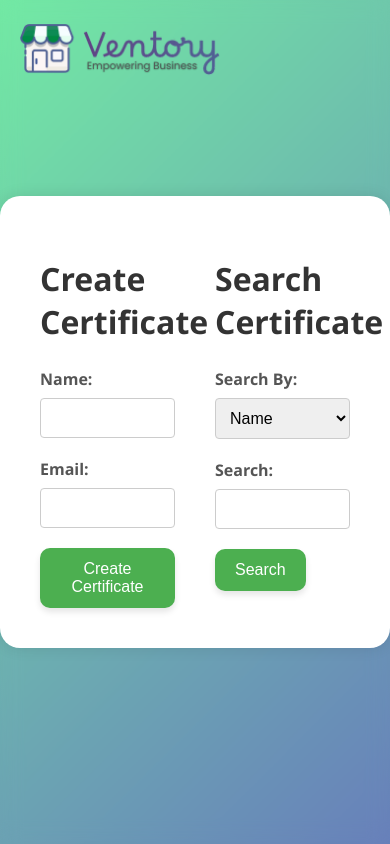
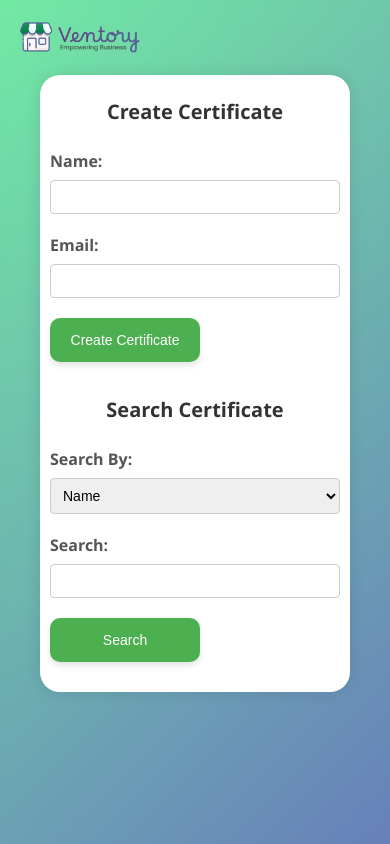
Before and after one commit to Rudra-Garg/Ventory_T2, a Flask app: page / in a window 390 px wide. Run offline with Flask 3, Linux system fonts and the light colour scheme.

Commit message:
Made dashboard responsive

```diff
--- a/static/css/index.css
+++ b/static/css/index.css
@@ -3,38 +3,53 @@ body {
     margin: 0;
     padding: 0;
     display: flex;
-    justify-content: center;
-    align-items: center;
-    height: 100vh;
+    justify-content: space-between;
+    align-items: flex-start;
+    min-height: 100vh;
     background: linear-gradient(135deg, rgba(79, 228, 141, 0.8), rgba(66, 96, 169, 0.8));
     backdrop-filter: blur(10px);
+    box-sizing: border-box;
+    flex-direction: column;
+    overflow-x: hidden;
+
 }
-.logo {
-    position: absolute;
+
+.logo-container {
+    position: fixed;
     top: 20px;
     left: 20px;
+    z-index: 1;
+}
+
+.logo {
     width: 200px;
     height: auto;
 }
+
 .container {
     background-color: #fff;
     padding: 40px;
     border-radius: 20px;
     box-shadow: 0 0 15px rgba(0, 0, 0, 0.1);
     max-width: 1000px;
-    width: 100%;
+    width: calc(100% - 80px);
     display: flex;
     flex-wrap: wrap;
     justify-content: space-between;
+    box-sizing: border-box;
+    align-items: center;
+    margin: 150px auto 20px;
 }
 
 .form-container {
     width: calc(50% - 20px);
+    margin-bottom: 20px;
 }
 
 h1, h2 {
     margin-bottom: 25px;
     color: #333;
+    text-align: center;
 }
 
 .form-group {
@@ -72,6 +87,17 @@ h1, h2 {
     font-size: 16px;
     transition: background-color 0.3s ease, box-shadow 0.3s ease;
     box-shadow: 0 4px 6px rgba(0, 0, 0, 0.1);
+    display: flex;
+    align-items: center;
+    justify-content: center;
+    position: relative;
+    min-width: 150px;
+    min-height: 44px;
+}
+
+.btn .loading-icon {
+    font-size: 16px;
+    margin-left: 10px;
 }
 
 .btn:hover {
@@ -80,6 +106,33 @@ h1, h2 {
 
 .hidden {
     display: none;
+}
+
+.loading-icon {
+    position: absolute;
+    right: 40%;
+    transform: translate(-50%, -50%);
+
+    width: 20px;
+    height: 20px;
+    border: 2px solid #f3f3f3;
+    border-top: 2px solid #4CAF50;
+    border-radius: 50%;
+    animation: spin 1s linear infinite;
+    margin-left: 10px;
+}
+
+.loading-icon.hidden {
+    display: none;
+}
+
+@keyframes spin {
+    0% {
+        transform: rotate(0deg);
+    }
+    100% {
+        transform: rotate(360deg);
+    }
 }
 
 #message, #searchMessage, #createMessage, #searchResults {
@@ -117,3 +170,47 @@ h1, h2 {
 #certificateList a:hover {
     text-decoration: underline;
 }
+
+@media (max-width: 768px) {
+    .container {
+        flex-direction: column;
+        padding: 20px;
+        margin-top: 100px;
+        margin-bottom: 20px;
+    }
+
+    .form-container {
+        width: 100%;
+        margin-bottom: 20px;
+    }
+
+    .logo {
+        width: 150px;
+    }
+}
+
+@media (max-width: 480px) {
+    .form-group input, .form-group select {
+        font-size: 14px;
+        padding: 8px;
+    }
+
+    .btn {
+        font-size: 14px;
+        padding: 10px 16px;
+    }
+
+    h1, h2 {
+        font-size: 20px;
+    }
+
+    .container {
+        padding: 10px;
+        margin-top: 75px;
+        margin-bottom: 20px;
+    }
+
+    .logo {
+        width: 120px;
+    }
+}
--- a/static/script.js
+++ b/static/script.js
@@ -1,10 +1,33 @@
-document.getElementById('certificateForm').addEventListener('submit', function (event) {
+document.addEventListener("DOMContentLoaded", function () {
+    const certificateForm = document.getElementById("certificateForm");
+    const searchForm = document.getElementById("searchForm");
+
+    function toggleLoading(button, isLoading) {
+        const btnText = button.querySelector(".btn-text");
+        const loadingIcon = button.querySelector(".loading-icon");
+
+        if (isLoading) {
+            btnText.style.display = "none";
+            loadingIcon.classList.remove("hidden");
+            button.disabled = true;
+        } else {
+            btnText.style.display = "inline-block";
+            loadingIcon.classList.add("hidden");
+            button.disabled = false;
+        }
+    }
+
+    certificateForm.addEventListener("submit", function (event) {
         event.preventDefault();
+        const submitButton = certificateForm.querySelector("button[type='submit']");
+        toggleLoading(submitButton, true);
+
         const name = document.getElementById('name').value;
         const email = document.getElementById('email').value;
         fetch(`/create?candidate_name=${name}&candidate_email=${email}`)
             .then(response => response.json())
             .then(data => {
+                toggleLoading(submitButton, false);
                 if (data.certificate_url) {
                     const createMessageDiv = document.getElementById('createMessage');
                     const certificateLink = document.getElementById('certificateLink');
@@ -15,21 +38,25 @@ document.getElementById('certificateForm').addEventListener('submit', function (
                 }
             })
             .catch(error => {
+                toggleLoading(submitButton, false);
                 console.error('Error:', error);
             });
     });
 
-document.getElementById('searchForm').addEventListener('submit', function (event) {
+    searchForm.addEventListener("submit", function (event) {
         event.preventDefault();
+        const submitButton = searchForm.querySelector("button[type='submit']");
+        toggleLoading(submitButton, true);
+
         const searchType = document.getElementById('searchType').value;
         const searchInput = document.getElementById('searchInput').value;
         const searchResultsDiv = document.getElementById('searchResults');
         const certificateList = document.getElementById('certificateList');
 
-
         fetch(`/search?type=${searchType}&query=${searchInput}`)
             .then(response => response.json())
             .then(data => {
+                toggleLoading(submitButton, false);
                 certificateList.innerHTML = '';
                 if (data.length > 0) {
                     data.forEach(certificate => {
@@ -50,6 +77,8 @@ document.getElementById('searchForm').addEventListener('submit', function (event
                 }
             })
             .catch(error => {
+                toggleLoading(submitButton, false);
                 console.error('Error:', error);
             });
     });
+});
--- a/templates/certificate.html
+++ b/templates/certificate.html
@@ -8,7 +8,6 @@
     <link rel="icon" type="image/svg+xml" href="https://ventory.in/icon.svg">
 </head>
 <body>
-
     <div class="container">
         <div class="details">
             <img src="/static/logo.png" alt="Logo" class="logo">
--- a/templates/index.html
+++ b/templates/index.html
@@ -8,7 +8,9 @@
     <link rel="icon" type="image/svg+xml" href="https://ventory.in/icon.svg">
 </head>
 <body>
-<img src="/static/logo.png" alt="Logo" class="logo">
+<div class="logo-container">
+    <img src="/static/logo.png" alt="Logo" class="logo">
+</div>
 <div class="container">
     <div class="form-container">
         <h1>Create Certificate</h1>
@@ -21,7 +23,10 @@
                 <label for="email">Email:</label>
                 <input type="email" id="email" name="email" required>
             </div>
-            <button type="submit" class="btn">Create Certificate</button>
+            <button type="submit" class="btn">
+                <span class="btn-text">Create Certificate</span>
+                <span class="loading-icon hidden"></span>
+            </button>
         </form>
         <div id="createMessage" class="hidden">
             <p>Certificate created! <a id="certificateLink" href="" target="_blank">Click here to view it</a></p>
@@ -43,14 +48,16 @@
                 <label for="searchInput">Search:</label>
                 <input type="text" id="searchInput" name="searchInput" required>
             </div>
-            <button type="submit" class="btn">Search</button>
+            <button type="submit" class="btn">
+                <span class="btn-text">Search</span>
+                <span class="loading-icon hidden"></span>
+            </button>
         </form>
         <div id="searchResults" class="hidden">
             <h3>Search Results:</h3>
             <ul id="certificateList"></ul>
         </div>
     </div>
-
 </div>
 <script src="/static/script.js"></script>
 </body>
```
Also changed, not shown: static/css/certificate.css (+60 -17 lines). Lines whose indentation alone changed are shown as unchanged.
